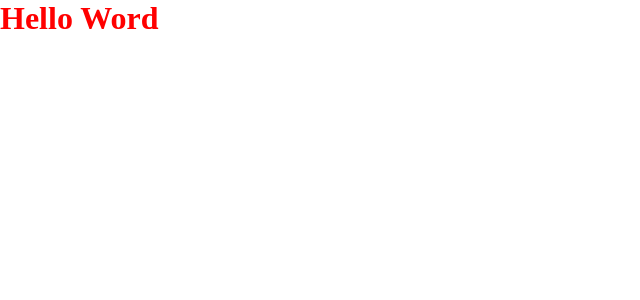
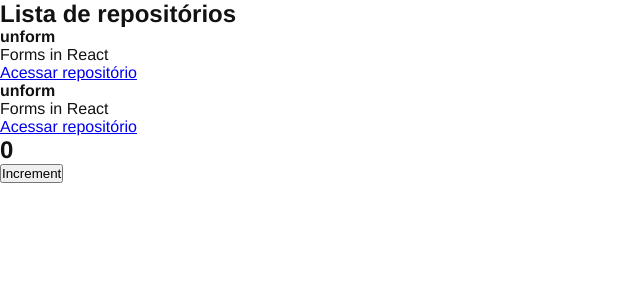
Before and after one commit to DebLopes/ignition-reactjs, a React app in the folder 01-github-explorer/: page / in a window 1280 px wide. Shown: the top 300 px of the page, without its empty margins (0-640 px from the left). Built offline with nearby package versions, Linux system fonts and the light colour scheme.

Commit message:
Conceitos de propriedade e estado no react

```diff
--- a/01-github-explorer/src/App.jsx
+++ b/01-github-explorer/src/App.jsx
@@ -1,5 +1,12 @@
-import './styles/global.scss';
+import { RepositoryList } from "./components/RepositoryList";
+import { Counter } from "./components/Counter";
+import "./styles/global.scss";
 
 export function App() {
-    return <h1>Hello Word</h1>
+  return (
+    <>
+      <RepositoryList />
+      <Counter />
+    </>
+  );
 }
--- /dev/null
+++ b/01-github-explorer/src/components/Counter.jsx
@@ -0,0 +1,16 @@
+import { useState } from "react";
+
+export function Counter() {
+  const [counter, setCounter] = useState(0);
+  function increment() {
+    setCounter(counter + 1);
+  }
+  return (
+    <div>
+      <h2>{counter}</h2>
+      <button type="button" onClick={increment}>
+        Increment
+      </button>
+    </div>
+  );
+}
--- /dev/null
+++ b/01-github-explorer/src/components/RepositoryItem.jsx
@@ -0,0 +1,9 @@
+export function RepositoryItem(props) {
+  return (
+    <li>
+      <strong>{props.repository.name}</strong>
+      <p>{props.repository.description}</p>
+      <a href={props.repository.link}>Acessar repositório</a>
+    </li>
+  );
+}
--- /dev/null
+++ b/01-github-explorer/src/components/RepositoryList.jsx
@@ -0,0 +1,19 @@
+import { RepositoryItem } from "./RepositoryItem";
+
+const repository = {
+  name: "unform",
+  description: "Forms in React",
+  link: "https://github.com/unform/unform",
+};
+
+export function RepositoryList() {
+  return (
+    <section className="repository-list">
+      <h1>Lista de repositórios</h1>
+      <ul>
+        <RepositoryItem repository={repository}/>
+        <RepositoryItem repository={repository}/>
+      </ul>
+    </section>
+  );
+}
--- a/01-github-explorer/src/styles/global.scss
+++ b/01-github-explorer/src/styles/global.scss
@@ -5,8 +5,6 @@
 }
 
 body {
-  font: Arial, Helvetica, sans-serif;
-  h1 {
-    color: red;
-  }
+  font: 16px "Helvetica Neue", Arial, sans-serif;
+  color: #121214;
 }
```
